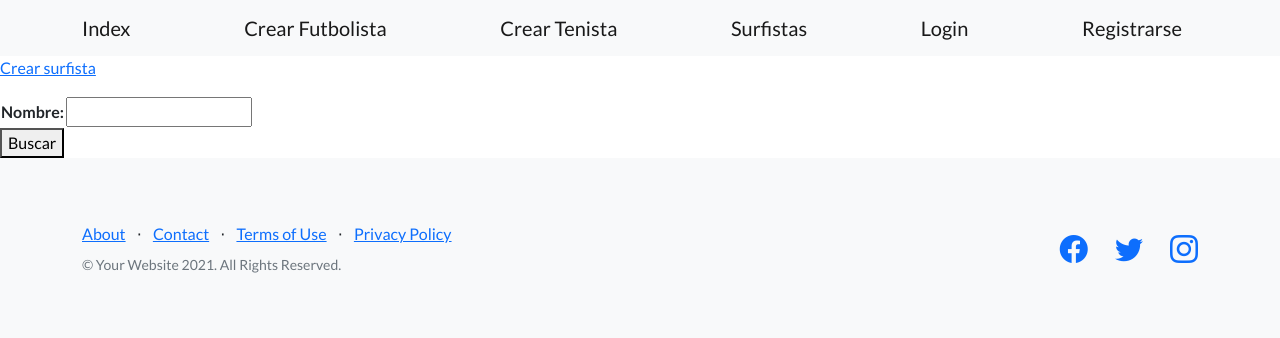
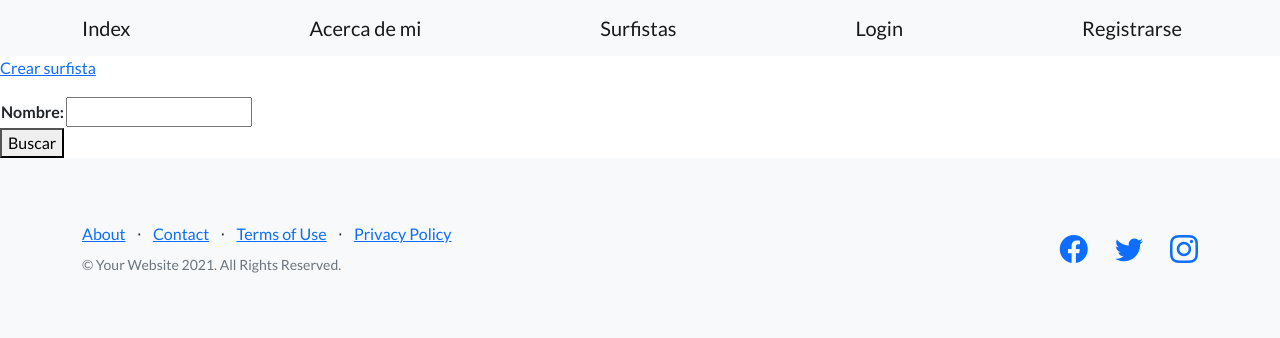
Before and after one commit to martin-taraciuk/Entrega1-Taraciuk, a Django app: page /profesionales/surfistas/ in a window 1280 px wide. Shown: the top 338 px of the page. Run offline with Django 4.2, Linux system fonts and the light colour scheme; data that the repository does not hold is empty; some libraries are stand-ins or nearby versions.

Commit message:
cambios finales

```diff
--- a/accounts/templates/accounts/usuario_datos.html
+++ b/accounts/templates/accounts/usuario_datos.html
@@ -20,4 +20,6 @@
         <li>{{request.user.userextension.link}}</li>
     </p>
 
+    <a href={% url 'editar_usuario' %}>Editar datos</a>
+
 {% endblock 'body_block' %}
--- a/accounts/views.py
+++ b/accounts/views.py
@@ -57,8 +57,8 @@ def editar_usuario(request):
         if form.is_valid():
 
             request.user.email = form.cleaned_data['email']
-            request.user.email = form.cleaned_data['first_name']
-            request.user.email = form.cleaned_data['last_name']
+            request.user.first_name = form.cleaned_data['first_name']
+            request.user.last_name = form.cleaned_data['last_name']
             request.user.email = form.cleaned_data['email']
             user_extension_logued.avatar = form.cleaned_data['avatar']
             user_extension_logued.link = form.cleaned_data['link']
--- a/index/templates/index/plantilla.html
+++ b/index/templates/index/about.html
@@ -3,7 +3,8 @@
 
 {% block header_text_block %}
     <h1 class="mb-5">
-        Hola esta es mi plantilla!!!
+        Aloha! Mi nombre es Martin Taraciuk. Me encanta el mar, las olas y la naturaleza.
+        Si te gusta el surf te invito a que te anotes en nuestra base de datos.
     </h1>
 {% endblock header_text_block %}
 
--- a/index/templates/index/index.html
+++ b/index/templates/index/index.html
@@ -21,9 +21,9 @@
         <nav class="navbar navbar-light bg-light static-top">
             <div class="container">
                 <a class="navbar-brand" href={% url 'index' %}>Index</a>
-                {% comment %} <a class="navbar-brand" href={% url 'plantilla' %}>Plantilla</a> {% endcomment %}
-                <a class="navbar-brand" href={% url 'crear_futbolista' %}>Crear Futbolista</a>
-                <a class="navbar-brand" href={% url 'crear_tenista' %}>Crear Tenista</a>
+                <a class="navbar-brand" href={% url 'about' %}>Acerca de mi</a>
+                {% comment %} <a class="navbar-brand" href={% url 'crear_futbolista' %}>Crear Futbolista</a>
+                <a class="navbar-brand" href={% url 'crear_tenista' %}>Crear Tenista</a> {% endcomment %}
                 <a class="navbar-brand" href={% url 'surfistas' %}>Surfistas</a>
                 {% if request.user.is_authenticated  %}
                     <a class="navbar-brand" href={% url 'usuario_datos' %}>
@@ -48,7 +48,7 @@
                             {% if msj %}
                                 {{msj}}
                             {% else %}
-                                <h1 class="mb-5">Forma parte de nuestra base de datos de deportistas!</h1>
+                                <h1 class="mb-5">Forma parte de nuestra base de datos de surfistas!</h1>
                             {% endif %}
                             {% endblock header_text_block %}
                             </div>
--- a/index/urls.py
+++ b/index/urls.py
@@ -1,8 +1,8 @@
 from django.urls import path
-from .views import index
+from .views import index, about
 
 
 urlpatterns = [
-    path('', index, name='index')
-    # path('plantilla/', plantilla, name='plantilla'),
+    path('', index, name='index'),
+    path('about/', about, name='about')
 ]
--- a/profesionales/forms.py
+++ b/profesionales/forms.py
@@ -9,15 +9,16 @@ class SurfistaFormulario(forms.Form):
     pais = forms.CharField(max_length=30)
     tarjeta_presentacion = RichTextFormField(required=False)
 
-class FutbolistaFormulario(forms.Form):
-    nombre = forms.CharField(max_length=20)
-    apellido = forms.CharField(max_length=30)
-    club_futbol = forms.CharField(max_length=50)
-
-class TenistaFormulario(forms.Form):
-    nombre = forms.CharField(max_length=20)
-    apellido = forms.CharField(max_length=30)
-    club_tenis = forms.CharField(max_length=50)
 
 class SurfistaBusqueda(forms.Form):
     nombre = forms.CharField(max_length=20)
+
+# class FutbolistaFormulario(forms.Form):
+#     nombre = forms.CharField(max_length=20)
+#     apellido = forms.CharField(max_length=30)
+#     club_futbol = forms.CharField(max_length=50)
+
+# class TenistaFormulario(forms.Form):
+#     nombre = forms.CharField(max_length=20)
+#     apellido = forms.CharField(max_length=30)
+#     club_tenis = forms.CharField(max_length=50)
--- a/profesionales/templates/profesionales/lista_surfistas.html
+++ b/profesionales/templates/profesionales/lista_surfistas.html
@@ -18,7 +18,7 @@
         </table>
         <button>Buscar</button>
     </form>
-
+    {% if surfistas %}
         {% for surfista in surfistas %}
     <li>
         <a href={% url 'detalle_surfista' surfista.id %}>{{surfista}}</a>|
@@ -27,5 +27,8 @@
 
     </li>
     {% endfor %}
+    {% else %}
+        <a href="No hay pagina aun"></a>
 
+    {% endif %}
 {% endblock 'body_block' %}
--- a/profesionales/urls.py
+++ b/profesionales/urls.py
@@ -6,10 +6,10 @@ urlpatterns = [
     path('surfistas/crear/', views.crear_surfista, name="crear_surfista"),
     path('surfistas/<int:pk>', views.DetalleSurfista.as_view(), name="detalle_surfista"),
     path('surfistas/<int:pk>/editar', views.EditarSurfista.as_view(), name="editar_surfista"),
-    path('surfistas/<int:pk>/borrar', views.BorrarSurfista.as_view(), name="borrar_surfista"),
+    path('surfistas/<int:pk>/borrar', views.BorrarSurfista.as_view(), name="borrar_surfista")
     # path('surfista/borrar/', views.borrar_surfista, name="borrar_surfista"),
     # path('surfista/actualizar/', views.actualizar_surfista, name="actulizar_surfista"),
-    path('futbolista/crear/', views.crear_futbolista, name="crear_futbolista"),
-    path('tenista/crear/', views.crear_tenista, name="crear_tenista")
+    # path('futbolista/crear/', views.crear_futbolista, name="crear_futbolista"),
+    # path('tenista/crear/', views.crear_tenista, name="crear_tenista")
 
 ]
--- a/profesionales/views.py
+++ b/profesionales/views.py
@@ -1,7 +1,7 @@
 from django.shortcuts import redirect, render
 
-from .models import Surfista, Futbolista, Tenista
-from .forms import SurfistaFormulario, SurfistaBusqueda, FutbolistaFormulario, TenistaFormulario
+from .models import Surfista
+from .forms import SurfistaFormulario, SurfistaBusqueda
 from django.views.generic import ListView
 from django.views.generic.detail import DetailView
 from django.views.generic.edit import UpdateView, DeleteView, CreateView
@@ -51,34 +51,30 @@ class BorrarSurfista(LoginRequiredMixin, DeleteView):
     model = Surfista
     success_url = '/profesionales/surfistas/'
 
-def crear_futbolista(request):
+# def crear_futbolista(request):
 
-    if request.method == 'POST':
-        form = FutbolistaFormulario(request.POST)
+#     if request.method == 'POST':
+#         form = FutbolistaFormulario(request.POST)
 
-        if form.is_valid():
-            data = form.cleaned_data
-            futbolista = Futbolista(nombre=data['nombre'], apellido=data['apellido'], club_futbol=data['club_futbol'])
-            futbolista.save()
-            # return render(request, "index/plantilla.html", {})
-            # return redirect('plantilla')
-            return redirect('index')
+#         if form.is_valid():
+#             data = form.cleaned_data
+#             futbolista = Futbolista(nombre=data['nombre'], apellido=data['apellido'], club_futbol=data['club_futbol'])
+#             futbolista.save()
+#             return redirect('index')
 
-    form = FutbolistaFormulario()
-    return render(request, "profesionales/crear_futbolista.html", {'form': form})
+#     form = FutbolistaFormulario()
+#     return render(request, "profesionales/crear_futbolista.html", {'form': form})
 
-def crear_tenista(request):
+# def crear_tenista(request):
 
-    if request.method == 'POST':
-        form = TenistaFormulario(request.POST)
+#     if request.method == 'POST':
+#         form = TenistaFormulario(request.POST)
 
-        if form.is_valid():
-            data = form.cleaned_data
-            tenista = Tenista(nombre=data['nombre'], apellido=data['apellido'], club_tenis=data['club_tenis'])
-            tenista.save()
-            # return render(request, "index/plantilla.html", {})
-            # return redirect('plantilla')
-            return redirect('index')
+#         if form.is_valid():
+#             data = form.cleaned_data
+#             tenista = Tenista(nombre=data['nombre'], apellido=data['apellido'], club_tenis=data['club_tenis'])
+#             tenista.save()
+#             return redirect('index')
 
-    form = TenistaFormulario()
-    return render(request, "profesionales/crear_tenista.html", {'form': form})
+#     form = TenistaFormulario()
+#     return render(request, "profesionales/crear_tenista.html", {'form': form})
```
Also changed, not shown: index/views.py (+2 -7 lines), README.md. Lines whose indentation alone changed are shown as unchanged.
